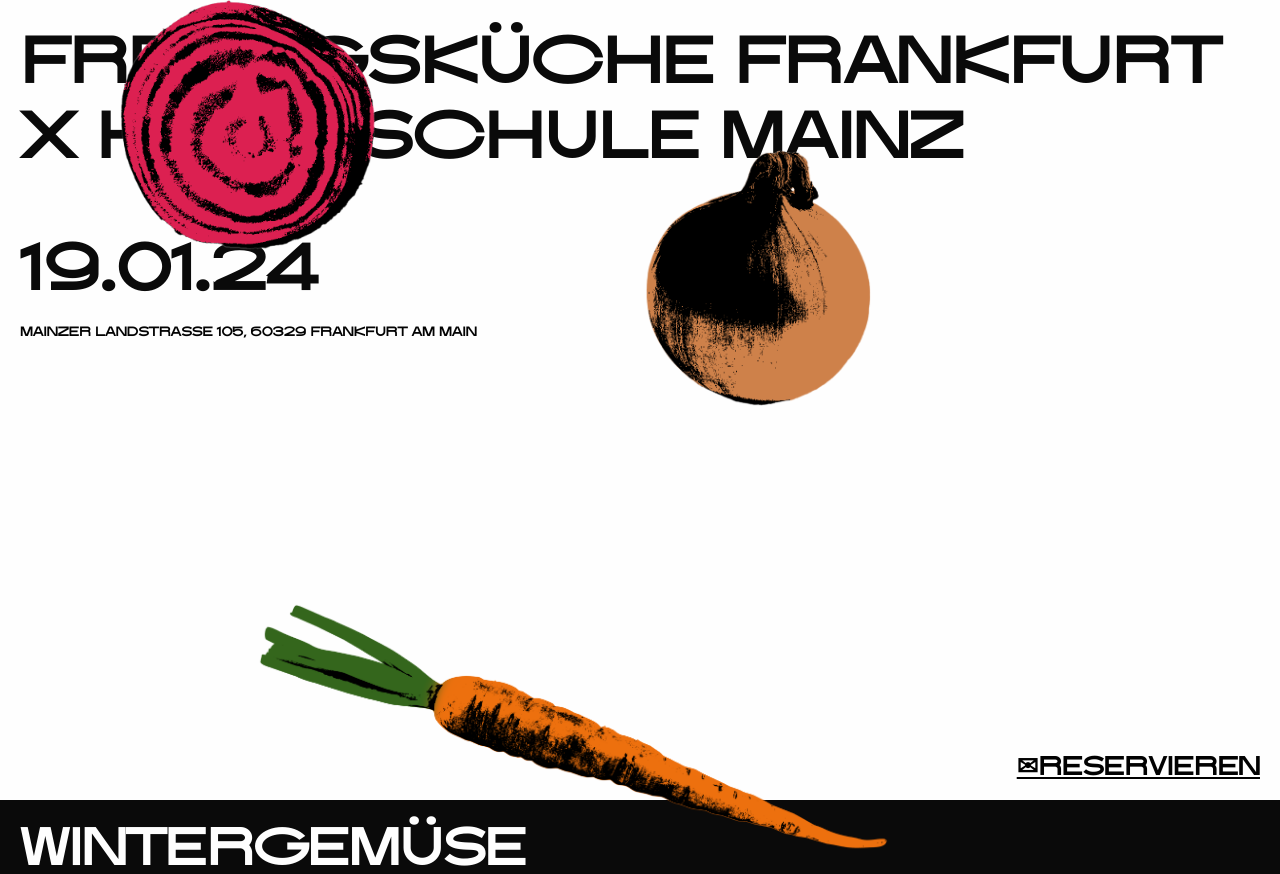
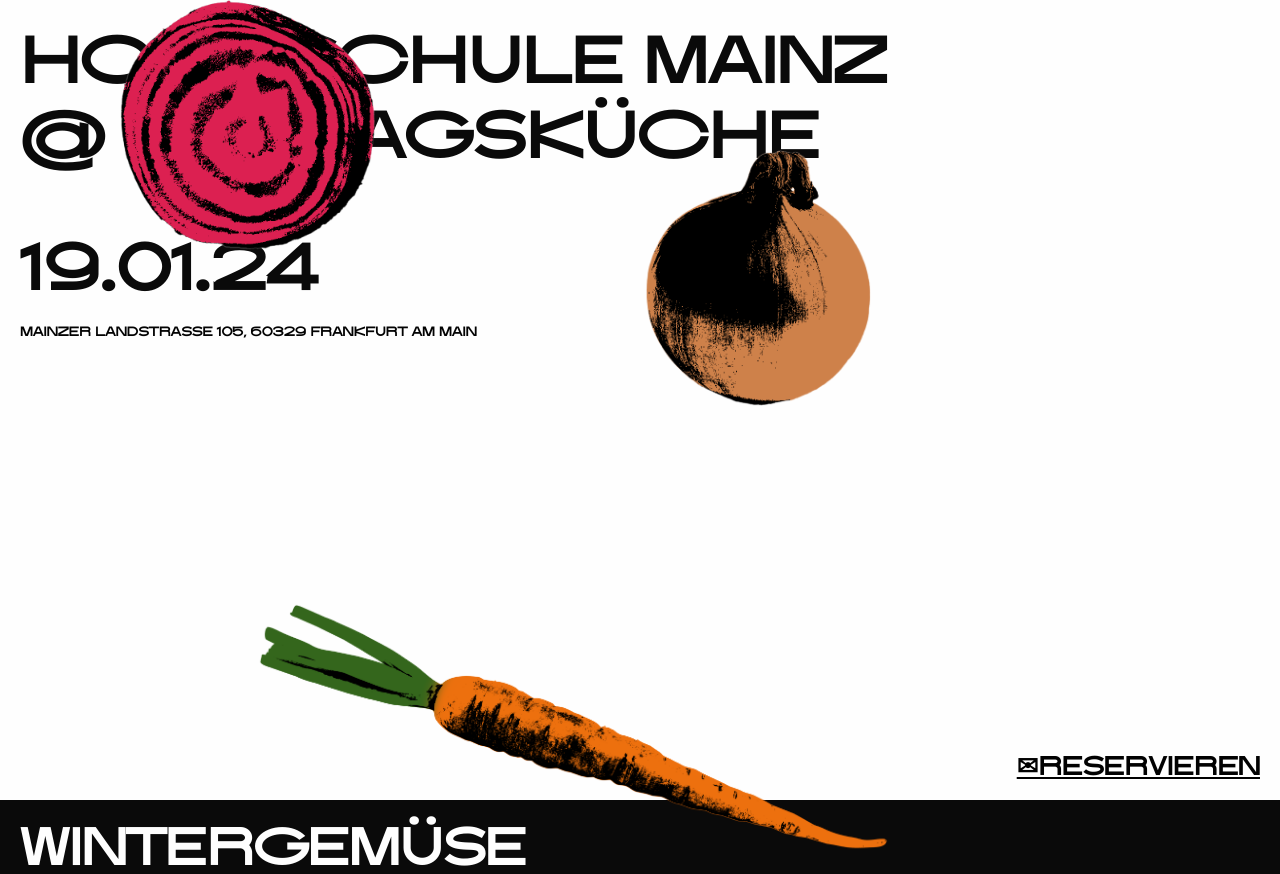
Before and after one commit to corporate-cooking/corporate-cooking.github.io, a plain HTML site: page index.html in a window 1280 px wide. Shown: the top 874 px of the page. Drawn offline with Linux system fonts and the light colour scheme.

Commit message:
change title

```diff
--- a/index.html
+++ b/index.html
@@ -12,8 +12,8 @@
     <article>
         <section id="start">
             <div id="titel">
-                <h1>Freitagsküche Frankfurt</h1>
-                <h1>X Hochschule Mainz</h1>
+                <h1>Hochschule Mainz</h1>
+                <h1>@ Freitagsküche</h1>
                 <h1 id="date">19.01.24</h1>
                 <h6> Mainzer Landstraße 105, <wbr> 60329 Frankfurt am Main</h6>
             </div>
```
